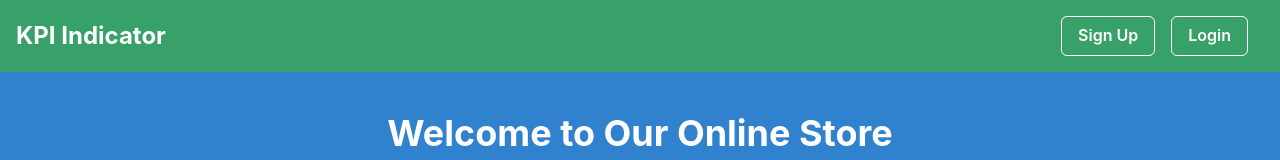
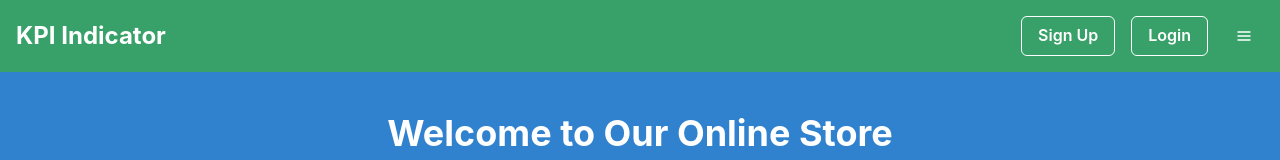
Before and after one commit to Mrgnoblennon/Example-KPI, a React (Create React App) app in the folder client/: page / in a window 1280 px wide. Shown: the top 160 px of the page. Built offline with nearby package versions, Linux system fonts and the light colour scheme.

Commit message:
added drop down menu

```diff
--- a/client/src/components/Header.js
+++ b/client/src/components/Header.js
@@ -1,5 +1,5 @@
 import React from 'react';
-import { Box, Flex, Link, Text, Spacer, Button, IconButton } from '@chakra-ui/react';
+import { Box, Flex, Link, Text, Button, Spacer, Menu, MenuButton, MenuList, MenuItem, IconButton } from "@chakra-ui/react";
 import { HamburgerIcon } from '@chakra-ui/icons';
 import AuthService from '../utils/auth'; // Import your AuthService
 
@@ -14,7 +14,7 @@ function Header() {
   };
 
   const isAuthenticated = AuthService.loggedIn(); // Check if the user is authenticated
-  const username = isAuthenticated ? AuthService.getProfile().data.username : null;
+  const username = isAuthenticated ? AuthService.getProfile().username : null;
 
   return (
     <Box as="header" bg="green.500" color="white" p={4}>
@@ -49,6 +49,22 @@ function Header() {
         </Button>
       </>
         )}
+
+        {/* Burger Menu Dropdown */}
+    <Menu>
+      <MenuButton
+        as={IconButton}
+        aria-label="Open Menu"
+        variant="ghost"
+        colorScheme="white"
+        icon={<HamburgerIcon />}
+      />
+      <MenuList placement="right"> {/* Set the placement to right */}
+        <MenuItem color="black" as='a' href='#'>About</MenuItem>
+        <MenuItem color="black" as='a' href='#'>Link 2</MenuItem>
+      </MenuList>
+    </Menu>
+
       </Flex>
     </Box>
   );
```
